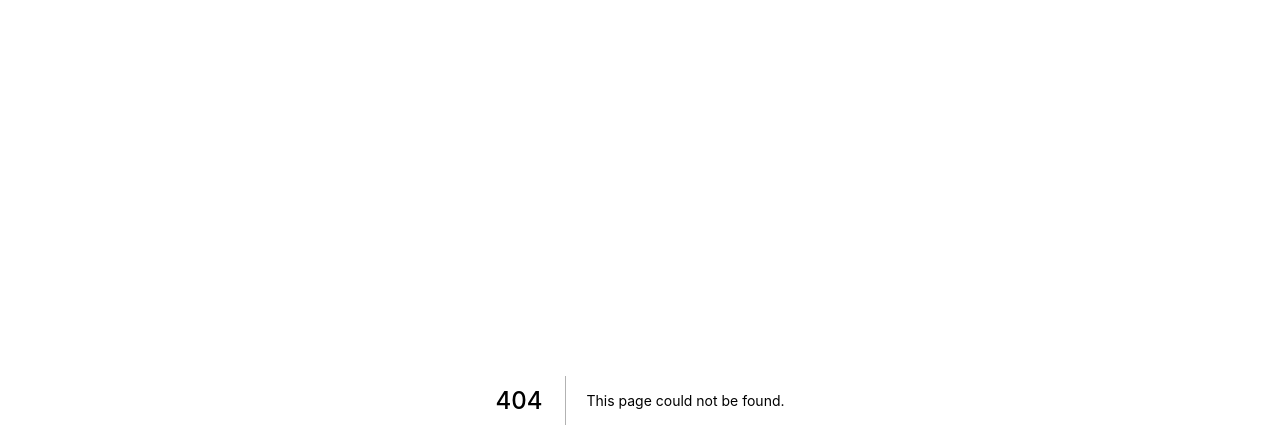
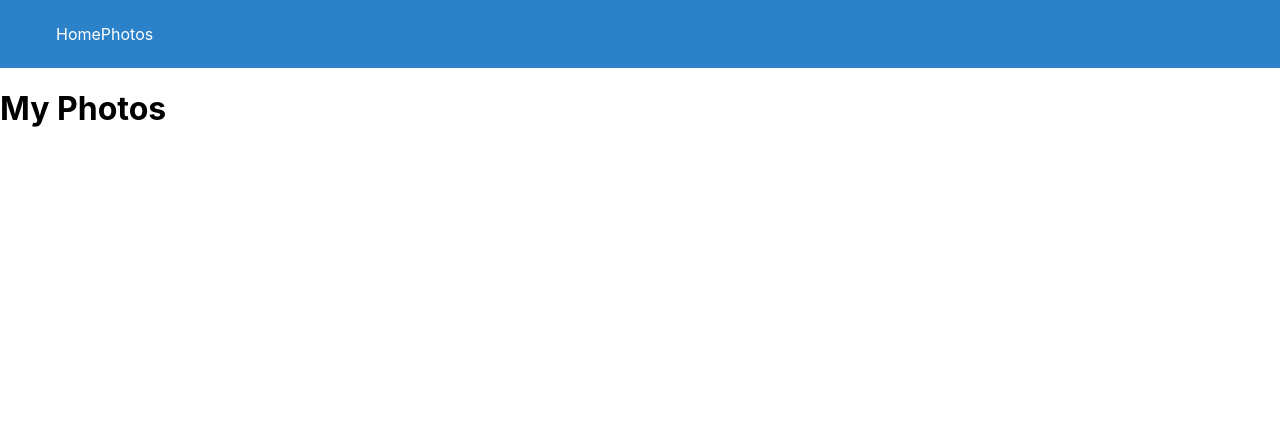
Before and after one commit to JIN-LEA-study/react-jin, a Next.js app in the folder next-blog/: page /photos in a window 1280 px wide. Before the commit this address had no page. Shown: the top 448 px of the page. Built offline with nearby package versions, Linux system fonts and the light colour scheme.

Commit message:
Head 완성 및 css 추가

```diff
--- /dev/null
+++ b/next-blog/components/HeadInfo.js
@@ -0,0 +1,21 @@
+import Head from "next/head";
+import React from "react";
+
+const HeadInfo = ({ title, keyword, contents }) => {
+  return (
+    <Head>
+      <title>{title}</title>
+      {/* 타이틀이 공유된다. */}
+      <meta keyword={keyword} />
+      <meta content={contents} />
+    </Head>
+  );
+};
+
+HeadInfo.defaultProps = {
+  title: "My Blog",
+  keyword: "My Blog powered by Next js",
+  contents: "practice next js",
+};
+
+export default HeadInfo;
--- /dev/null
+++ b/next-blog/components/Layout.js
@@ -0,0 +1,12 @@
+import Nav from "./Nav";
+
+const Layout = ({ children }) => {
+  return (
+    <>
+      <Nav />
+      <div>{children}</div>
+    </>
+  );
+};
+
+export default Layout;
--- /dev/null
+++ b/next-blog/components/Nav.js
@@ -0,0 +1,23 @@
+import navStyles from "../styles/Nav.module.css";
+import Link from "next/link";
+
+const Nav = () => {
+  return (
+    <nav className={navStyles.nav}>
+      <ul>
+        <li>
+          <Link href='/'>
+            <a>Home</a>
+          </Link>
+        </li>
+        <li>
+          <Link href='/photos'>
+            <a>Photos</a>
+          </Link>
+        </li>
+      </ul>
+    </nav>
+  );
+};
+
+export default Nav;
--- a/next-blog/pages/_app.js
+++ b/next-blog/pages/_app.js
@@ -1,7 +1,12 @@
-import '../styles/globals.css'
+import "../styles/globals.css";
+import Layout from "../components/Layout";
 
 function MyApp({ Component, pageProps }) {
-  return <Component {...pageProps} />
+  return (
+    <Layout>
+      <Component {...pageProps} />
+    </Layout>
+  );
 }
 
-export default MyApp
+export default MyApp;
--- /dev/null
+++ b/next-blog/pages/photos.js
@@ -0,0 +1,14 @@
+import HeadInfo from "../components/HeadInfo";
+
+const photos = () => {
+  return (
+    <>
+      <div>
+        <HeadInfo title='My Blog Photos' />
+        <h1>My Photos</h1>
+      </div>
+    </>
+  );
+};
+
+export default photos;
--- /dev/null
+++ b/next-blog/styles/Nav.module.css
@@ -0,0 +1,13 @@
+.nav {
+  padding: 0.5rem 1rem;
+  background: #2c82c9;
+}
+
+.nav ul {
+  display: flex;
+}
+
+.nav li {
+  margin-right: 0.5rem 1rem;
+  color: #fff;
+}
--- a/next-blog/styles/globals.css
+++ b/next-blog/styles/globals.css
@@ -14,3 +14,7 @@
 * {
   box-sizing: border-box;
 }
+
+ul {
+  list-style: none;
+}
```
Also changed, not shown: next-blog/pages/index.js (+39 -6 lines).
